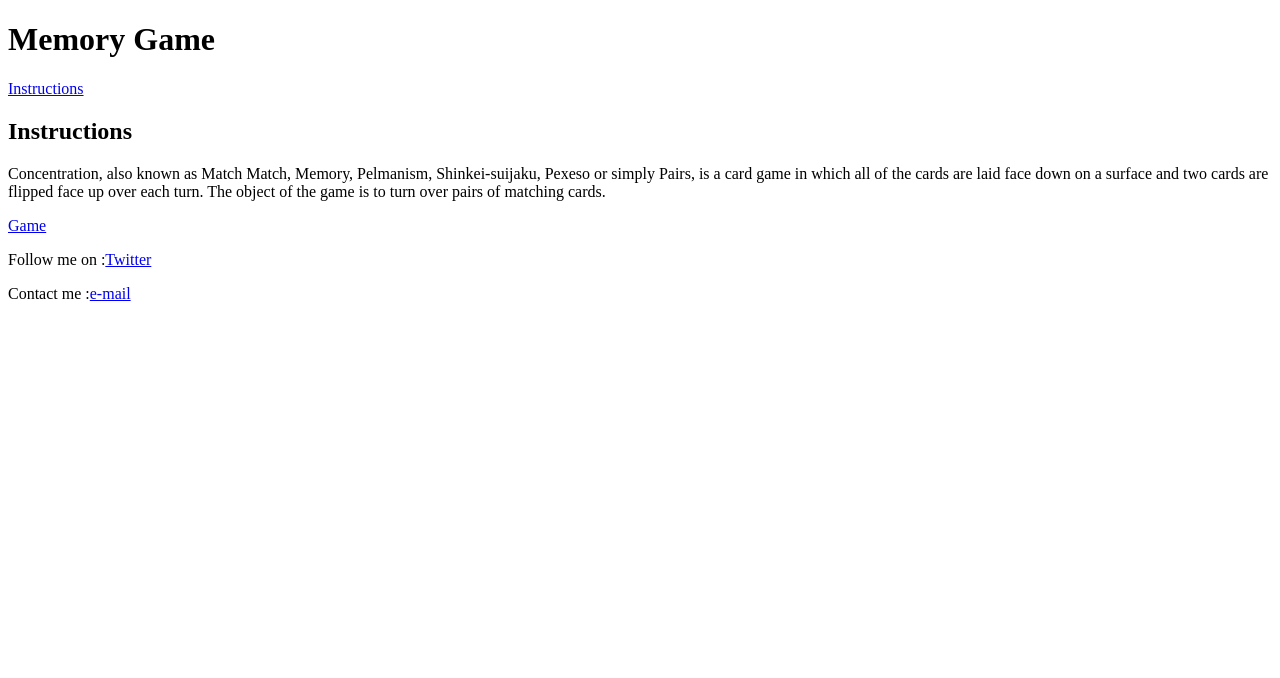
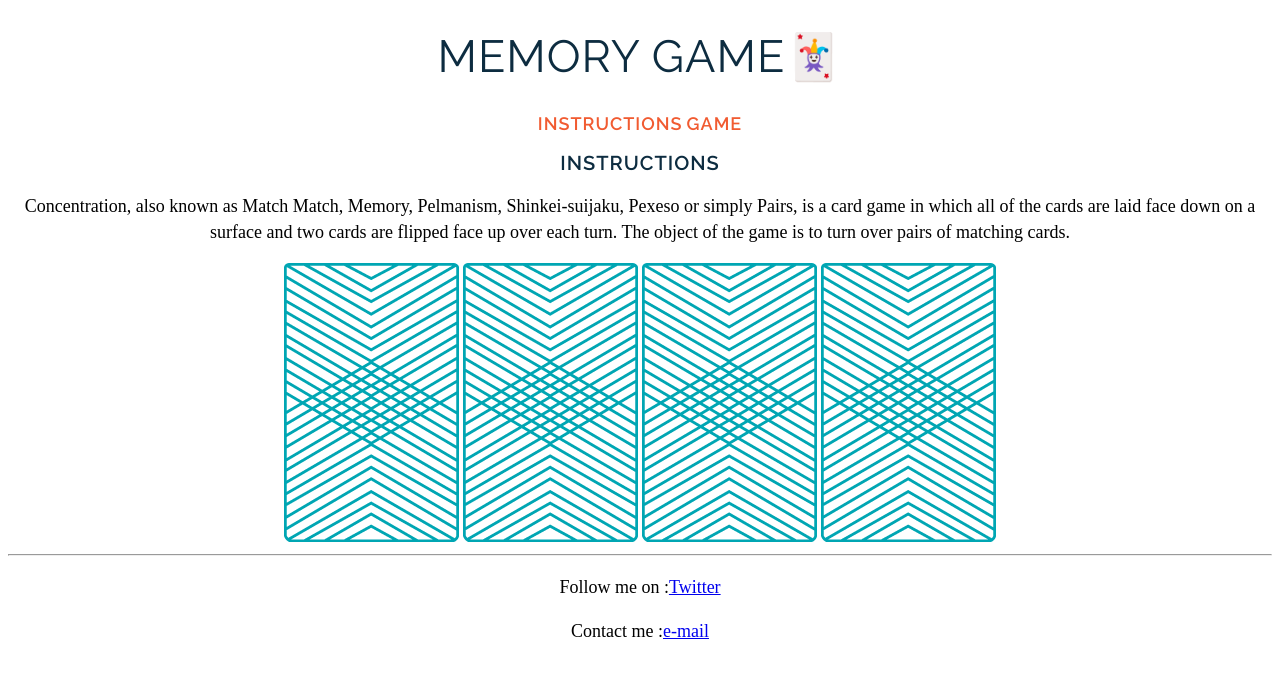
Before and after one commit to kanjamad/wdi-fundamentals-memorygame, a plain HTML site: page memory_game/index.html in a window 1280 px wide. Drawn offline with Linux system fonts and the light colour scheme; a web font is replaced by a local one.

Commit message:
creat card and style CSS

```diff
--- /dev/null
+++ b/memory_game/css/style.css
@@ -0,0 +1,37 @@
+body {
+    text-align: center;
+}
+
+h1 {
+    font-family: "Raleway", sans-serif;
+    color: #0d2c40;
+    letter-spacing: 1px;
+    font-weight: 400;
+    font-size: 45px;
+    text-transform: uppercase;
+}
+
+h2 {
+    font-family: "Raleway", sans-serif;
+    color: #0d2c40;
+    letter-spacing: 1px;
+    font-weight: 600;
+    font-size: 20px;
+    text-transform: uppercase;
+}
+
+p {
+    font-family: "Droid Serif", serif;
+    line-height: 26px;
+    font-size: 18px;
+}
+
+.one {
+    text-decoration: none;
+    font-family: "Raleway", sans-serif;
+    color: #f15b31;
+    letter-spacing: 1px;
+    font-weight: 600;
+    font-size: 18px;
+    text-transform: uppercase;
+}
--- a/memory_game/index.html
+++ b/memory_game/index.html
@@ -5,16 +5,36 @@
     <meta name="viewport" content="width=device-width, initial-scale=1.0">
     <meta http-equiv="X-UA-Compatible" content="ie=edge">
     <title>Memory Card Game🃏</title>
+    <!-- <link rel="icon" type="image/png" href="Queen.png" > -->
+    <link rel="icon" type="image/x-icon" href="favicon.ico" sizes="62x62">
+    <link href="https://fonts.googleapis.com/css?family=Droid+Serif|Raleway:400,500,600,700" rel="stylesheet">
+    <link href="css/style.css" rel="stylesheet" type="text/css">
+
 </head>
 <body>
-    <h1>Memory Game</h1>
-    <a href="#">Instructions</a>
+    <h1>Memory Game🃏</h1>
+    <a class="one" href="#">Instructions</a>
+    <!-- link to Game -->
+    <a class="one" href="#">Game</a>
     <h2>Instructions</h2>
     <p>Concentration, also known as Match Match, Memory, Pelmanism, Shinkei-suijaku,
         Pexeso or simply Pairs, is a card game in which all of the cards are laid face down
         on a surface and two cards are flipped face up over each turn. The object of the
         game is to turn over pairs of matching cards.</p>
-    <a href="#">Game</a>
+
+        <div>
+            <img src="./images /back.png" alt="Queen of Diamonds">
+            <img src="./images /back.png" alt="Queen of Hearts">
+            <img src="./images /back.png" alt="King of Diamonds">
+            <img src="./images /back.png" alt="King of Hearts">
+        </div>
+
+
+
+
+
+    <hr>
+<!-- contect -->
     <p>Follow me on :<a href="https://twitter.com/bkanjamad">Twitter</a></p>
     <p>Contact me :<a href="mail to: kanjamadpor@gmail.com">e-mail</a></p>
 
```
Also changed, not shown: Queen.png (added), favicon.ico (added), memory_game/images /back.png (added), memory_game/images /king-of-diamonds.png (added), memory_game/images /king-of-hearts.png (added), memory_game/images /queen-of-diamonds.png (added), memory_game/images /queen-of-hearts.png (added), 3 other files.
